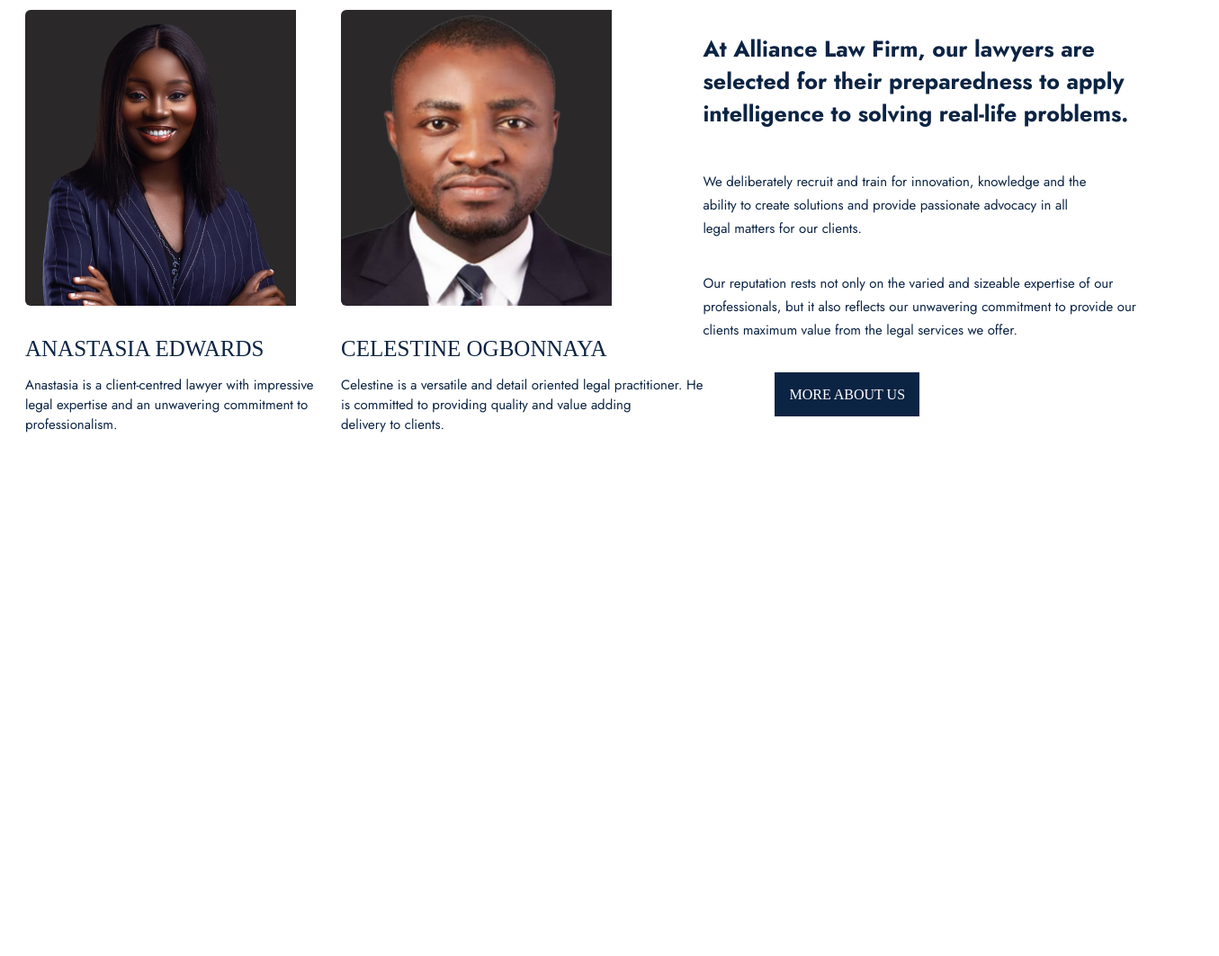
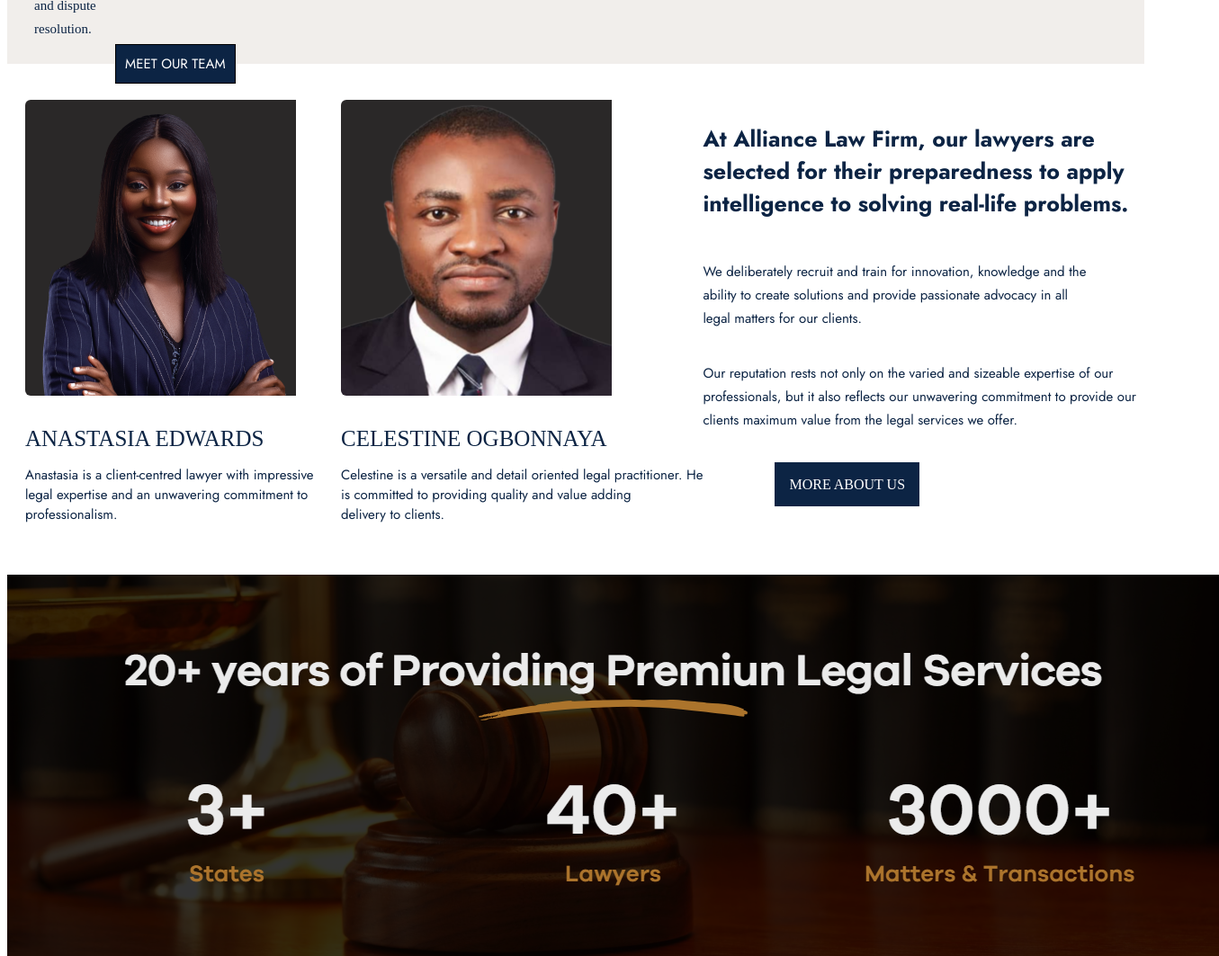
Before and after one commit to oluwaseunadeyemi/lawfirm-website, a plain HTML site: page index.html in a window 1280 px wide. Shown: the part 1737-2800 px from the top of the page at 90% size, 1355 px wide, since content can reach past the window. Before the commit the page ends 2243 px from the top, so only its background shows below. Drawn offline with nearby package versions, Linux system fonts and the light colour scheme; a web font is replaced by a local one.

Commit message:
add another container with imgage

```diff
--- a/CSS/styles.css
+++ b/CSS/styles.css
@@ -83,8 +83,9 @@
     border: 1px solid #ccc;
     /* float: left; */
     width: 380px;
+    /* box-shadow: 10px 10px 5px 12px rgb(241, 240, 240); */
+    box-shadow: 0 4px 8px 0 rgba(0, 0, 0, 0.2), 0 6px 20px 0 rgba(0, 0, 0, 0.19);
   }
-
 .gallery:hover {
     border: 1px solid #777;
   }
@@ -100,6 +101,8 @@
     color: black;
     font-family: "Jost", sans-serif;
     font-weight: 500;
+
+
   }
   .body2{
     display: inline-flex;
@@ -131,6 +134,7 @@
 .body1{
     background-color: #f1eeeb;
     height: 70vh;
+    margin-top: 100px;
 
 }
 .body1 a{
@@ -194,3 +198,6 @@
     margin-top: 50px;
     margin-left: 80px;
 }
+.body4{
+    padding-top: 40px;
+}
--- a/index.html
+++ b/index.html
@@ -101,6 +101,9 @@
             </div>
         </div>
    </div>
+   <div class="body4">
+        <img src="img/Screenshot 2024-06-06 133418.png" alt="">
+   </div>
 
 </body>
 </html>
```
Also changed, not shown: img/2151023395.jpg (added), img/Screenshot 2024-06-06 133418.png (added), 1 other file.
